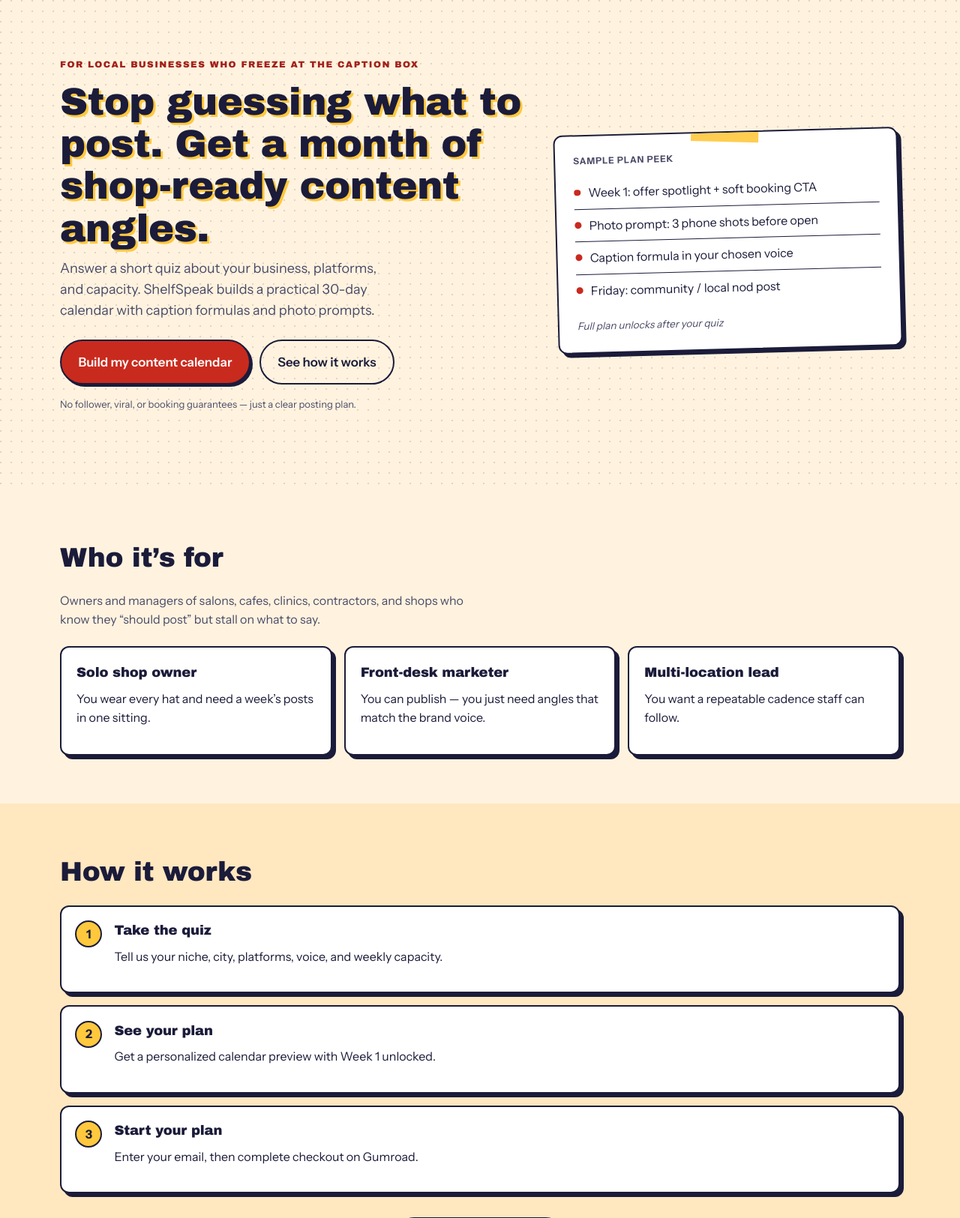
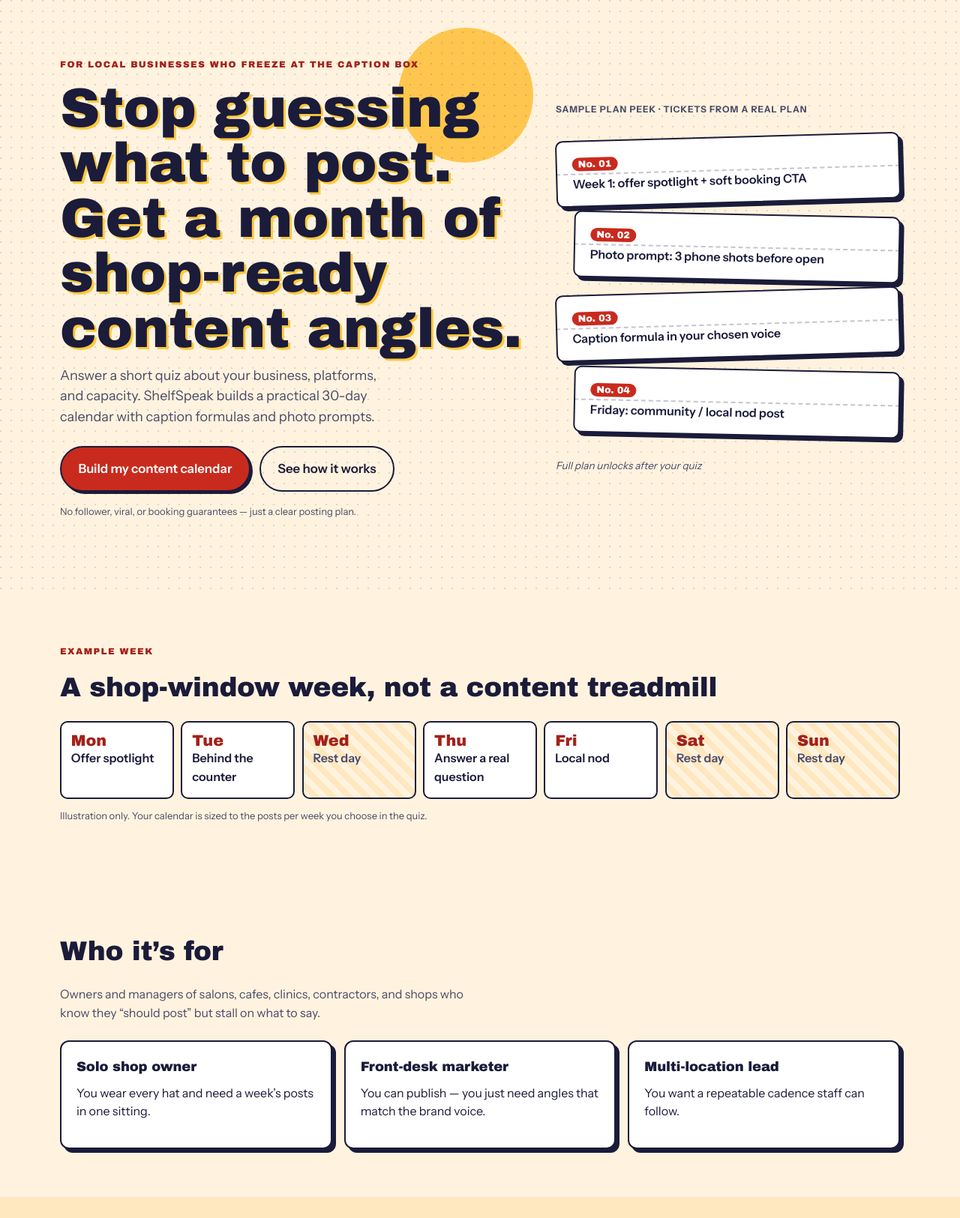
Before and after one commit to sudabay510-sys/shelfspeak, a Flask app: page / in a window 1280 px wide. Shown: the part 74-1699 px from the top of the page at 75% size. Run offline with Flask 3, Linux system fonts and the light colour scheme; some libraries are stand-ins or nearby versions; some web fonts are replaced.

Commit message:
Port redesign layouts into real templates
Landing hero and signature band, brand journey layout, quiz chrome, results
header, and plan section components, all rendered from real brand and plan
data (illustrations are labeled 'Example'). Adds static/layout.css. Quiz
logic, forms, CSRF tokens, paywall/unlock branches, prices, and safety notes
unchanged.

```diff
--- /dev/null
+++ b/static/layout.css
@@ -0,0 +1,23 @@
+/* shelfspeak layout compositions (phase 2). Loaded after identity.css. */
+.ly-hero{overflow:hidden}
+.ss-sun{position:absolute;right:-10px;top:-40px;width:180px;height:180px;border-radius:50%;background:var(--hi);mix-blend-mode:multiply;opacity:.85;z-index:0}
+.ly-hero .hero-copy{position:relative}.ly-hero .hero-copy>*:not(.ss-sun){position:relative;z-index:1}
+.ly-hero h1{font-size:clamp(2.5rem,6vw,4.6rem);line-height:1}
+.ss-stack{display:grid;gap:.9rem}
+.ss-ticket,.ss-tk{background:var(--card);border:2px solid var(--ink);border-radius:10px;box-shadow:5px 5px 0 var(--ink);padding:1rem 1.1rem 1rem 1.25rem;position:relative}
+.ss-ticket:nth-of-type(odd){transform:rotate(-1.6deg)}.ss-ticket:nth-of-type(even){transform:rotate(1.2deg);margin-left:1.5rem}
+.ss-ticket p{margin:0;font-weight:600}
+.ss-no{display:inline-block;font:400 .8rem var(--font-display);background:var(--accent);color:#fff;padding:.1rem .5rem;border-radius:999px;margin-bottom:.35rem}
+.ss-ticket::after,.ss-tk::after{content:"";position:absolute;left:-2px;right:-2px;top:2.6rem;border-top:2px dashed rgba(27,27,58,.25)}
+.ss-tk::after{display:none}
+.ss-week{list-style:none;padding:0;margin:0 0 .75rem;display:grid;grid-template-columns:repeat(7,1fr);gap:.6rem}
+.ss-week li{background:var(--card);border:2px solid var(--ink);border-radius:10px;padding:.8rem;min-height:6.5rem;font-weight:600}
+.ss-week li b{display:block;font:400 1.3rem var(--font-display);color:#A3211A}
+.ss-week li.rest{background:repeating-linear-gradient(45deg,#FFF3DF 0 8px,#FFE7BF 8px 16px);color:var(--muted)}
+.ss-qno{font:400 1.4rem var(--font-display);margin:0 0 .5rem;display:inline-block;background:var(--hi);border:2px solid var(--ink);padding:.15rem .8rem;border-radius:8px;transform:rotate(-2deg)}
+.ss-qno span{color:var(--muted);font-size:1rem}
+.ss-poster{position:relative;overflow:hidden;background:var(--card);border:3px solid var(--ink);border-radius:16px;padding:2rem;box-shadow:8px 8px 0 var(--accent);margin-bottom:1.5rem}
+.ss-poster>*:not(.ss-sun){position:relative;z-index:1}
+.page-results .plan-preview,.page-results .plan-full{display:grid;gap:1.25rem;grid-template-columns:repeat(auto-fit,minmax(260px,1fr))}
+.page-results .plan-preview>h2,.page-results .plan-full>h2,.page-results .plan-full>p{grid-column:1/-1}
+@media (max-width:860px){.ss-week{grid-template-columns:repeat(2,1fr)}.ss-ticket:nth-of-type(even){margin-left:0}}
--- a/templates/base.html
+++ b/templates/base.html
@@ -10,6 +10,7 @@
   <link href="{{ brand.font_url }}" rel="stylesheet"/>
   <link rel="stylesheet" href="{{ url_for('static', filename='brand.css') }}"/>
   <link rel="stylesheet" href="{{ url_for('static', filename='identity.css') }}"/>
+  <link rel="stylesheet" href="{{ url_for('static', filename='layout.css') }}"/>
   <link rel="icon" href="{{ url_for('static', filename='logo.svg') }}" type="image/svg+xml"/>
 </head>
 <body class="{% block body_class %}{% endblock %}" data-brand="shelfspeak">
--- a/templates/landing.html
+++ b/templates/landing.html
@@ -2,9 +2,10 @@
 {% block title %}{{ brand.name }} — {{ brand.tagline }}{% endblock %}
 {% block body_class %}page-landing{% endblock %}
 {% block content %}
-<section class="hero">
+<section class="hero ly-hero">
   <div class="wrap hero-grid">
     <div class="hero-copy">
+      <span class="ss-sun" aria-hidden="true"></span>
       <p class="eyebrow">{{ brand.eyebrow }}</p>
       <h1>{{ brand.hero_title }}</h1>
       <p class="lede">{{ brand.hero_lede }}</p>
@@ -13,16 +14,25 @@
         <a class="btn btn-lg btn-ghost" href="#how">See how it works</a>
       </div>
       <p class="tiny muted">{{ brand.honesty_line }}</p>
+      {% if brand.get('safety_note') %}
+<aside class="safety" role="note" aria-label="Safety note"><strong>{{ brand.safety_title or "Important" }}:</strong> {{ brand.safety_note }}</aside>
+{% endif %}
     </div>
-    <div class="hero-card" aria-hidden="true">
-      <div class="card-label">Sample plan peek</div>
-      <ul class="peek-list">
-        {% for b in brand.sample_peek %}
-        <li><span class="dot"></span>{{ b }}</li>
-        {% endfor %}
-      </ul>
-      <div class="card-fade">Full plan unlocks after your quiz</div>
+    <div class="ss-stack" aria-label="Sample plan peek">
+      <p class="card-label">Sample plan peek · tickets from a real plan</p>
+      {% for b in brand.sample_peek %}<div class="ss-ticket"><span class="ss-no">No. {{ "%02d"|format(loop.index) }}</span><p>{{ b }}</p></div>{% endfor %}
+      <p class="card-fade">Full plan unlocks after your quiz</p>
     </div>
+  </div>
+</section>
+<section class="section ss-window" aria-labelledby="ssw-h">
+  <div class="wrap">
+    <p class="eyebrow">Example week</p>
+    <h2 id="ssw-h">A shop-window week, not a content treadmill</h2>
+    <ol class="ss-week">
+      <li><b>Mon</b>Offer spotlight</li><li><b>Tue</b>Behind the counter</li><li class="rest"><b>Wed</b>Rest day</li><li><b>Thu</b>Answer a real question</li><li><b>Fri</b>Local nod</li><li class="rest"><b>Sat</b>Rest day</li><li class="rest"><b>Sun</b>Rest day</li>
+    </ol>
+    <p class="tiny muted">Illustration only. Your calendar is sized to the posts per week you choose in the quiz.</p>
   </div>
 </section>
 
--- a/templates/quiz.html
+++ b/templates/quiz.html
@@ -2,8 +2,9 @@
 {% block title %}Question {{ n }} of {{ total }} — {{ brand.name }}{% endblock %}
 {% block body_class %}page-quiz{% endblock %}
 {% block content %}
-<section class="quiz-shell">
+<section class="quiz-shell q-shelfspeak">
   <div class="wrap narrow">
+    <p class="ss-qno">Ticket {{ "%02d"|format(n) }} <span>of {{ "%02d"|format(total) }}</span></p>
     <div class="progress" role="progressbar" aria-valuemin="0" aria-valuemax="100" aria-valuenow="{{ progress }}" aria-label="Quiz progress">
       <div class="progress-bar" style="width: {{ progress }}%"></div>
     </div>
```
Also changed, not shown: templates/results.html (+7 -4 lines).
